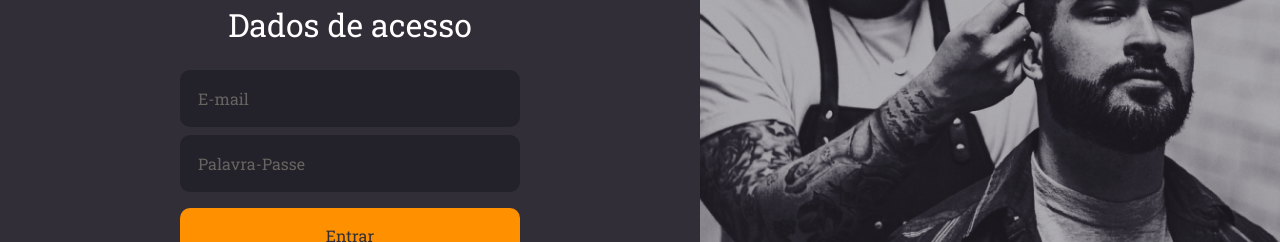
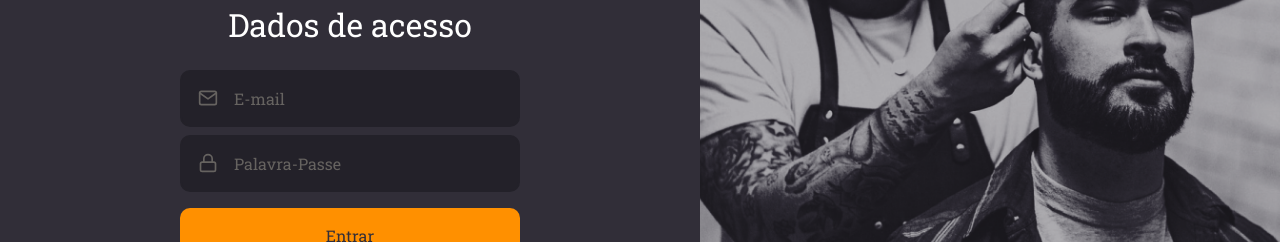
Before and after one commit to theycallmewolf/gostack-gobarber-web, a React (Create React App) app: page / in a window 1280 px wide. Shown: the part 289-531 px from the top of the page. Built offline with nearby package versions, Linux system fonts and the light colour scheme.

Commit message:
added Button and Input components

```diff
--- /dev/null
+++ b/src/components/Button/index.tsx
@@ -0,0 +1,12 @@
+import React, { ButtonHTMLAttributes } from 'react';
+import { Container } from './styles';
+
+type ButtonProps = ButtonHTMLAttributes<HTMLButtonElement>;
+
+const Button: React.FC<ButtonProps> = ({ children, ...rest }) => (
+  <Container type="button" {...rest}>
+    {children}
+  </Container>
+);
+
+export default Button;
--- /dev/null
+++ b/src/components/Button/styles.ts
@@ -0,0 +1,19 @@
+import styled from 'styled-components';
+import { shade } from 'polished';
+
+export const Container = styled.button`
+  width: 100%;
+  height: 56px;
+  background: #ff9000;
+  border-radius: 10px;
+  border: 0;
+  padding: 0 16px;
+  color: #312e38;
+  font-weight: 500;
+  margin-top: 16px;
+  transition: background-color 200ms ease-in-out;
+
+  &:hover {
+    background: ${shade(0.2, '#ff9000')};
+  }
+`;
--- /dev/null
+++ b/src/components/Input/index.tsx
@@ -0,0 +1,17 @@
+import React, { InputHTMLAttributes } from 'react';
+import { IconBaseProps } from 'react-icons';
+import { Container } from './styles';
+
+interface InputProps extends InputHTMLAttributes<HTMLInputElement> {
+  name: string;
+  icon: React.ComponentType<IconBaseProps>;
+}
+
+const Input: React.FC<InputProps> = ({ icon: Icon, ...rest }) => (
+  <Container>
+    {Icon && <Icon size={20} />}
+    <input {...rest} />
+  </Container>
+);
+
+export default Input;
--- /dev/null
+++ b/src/components/Input/styles.ts
@@ -0,0 +1,32 @@
+import styled from 'styled-components';
+
+export const Container = styled.div`
+  background: #232129;
+  color: #666360;
+  border-radius: 10px;
+  border: 2px solid #232129;
+  padding: 16px;
+  width: 100%;
+
+  display: flex;
+  align-items: center;
+
+  input {
+    background: transparent;
+    flex: 1;
+    border: 0;
+    color: #fff;
+
+    &::placeholder {
+      color: #666360;
+    }
+  }
+
+  svg {
+    margin-right: 16px;
+  }
+
+  & + div {
+    margin-top: 8px;
+  }
+`;
--- a/src/pages/SignIn/index.tsx
+++ b/src/pages/SignIn/index.tsx
@@ -1,7 +1,9 @@
 import React from 'react';
-import { FiLogIn } from 'react-icons/fi';
+import { FiLogIn, FiMail, FiLock } from 'react-icons/fi';
 import { Container, Content, Background } from './styles';
 import logoImg from '../../assets/logo.svg';
+import Input from '../../components/Input';
+import Button from '../../components/Button';
 
 const SignIn: React.FC = () => (
   <Container>
@@ -9,9 +11,14 @@
       <img src={logoImg} alt="GoBarber" />
       <form>
         <h1>Dados de acesso</h1>
-        <input type="text" placeholder="E-mail" />
-        <input type="password" placeholder="Palavra-Passe" />
-        <button type="submit">Entrar</button>
+        <Input name="email" icon={FiMail} type="text" placeholder="E-mail" />
+        <Input
+          name="password"
+          icon={FiLock}
+          type="password"
+          placeholder="Palavra-Passe"
+        />
+        <Button type="submit">Entrar</Button>
         <a href="forgot">Recuperar senha</a>
       </form>
       <a href="login">
--- a/src/pages/SignIn/styles.ts
+++ b/src/pages/SignIn/styles.ts
@@ -26,39 +26,6 @@
 
     h1 {
       margin-bottom: 24px;
-    }
-
-    input {
-      background: #232129;
-      color: #fff;
-      border-radius: 10px;
-      border: 2px solid #232129;
-      padding: 16px;
-      width: 100%;
-
-      &::placeholder {
-        color: #666360;
-      }
-
-      & + input {
-        margin-top: 8px;
-      }
-    }
-    button {
-      width: 100%;
-      height: 56px;
-      background: #ff9000;
-      border-radius: 10px;
-      border: 0;
-      padding: 0 16px;
-      color: #312e38;
-      font-weight: 500;
-      margin-top: 16px;
-      transition: background-color 200ms ease-in-out;
-
-      &:hover {
-        background: ${shade(0.2, '#ff9000')};
-      }
     }
 
     a {
```
Also changed, not shown: .eslintrc.json, 1 other file (tests, documents, lock files or other folders).
